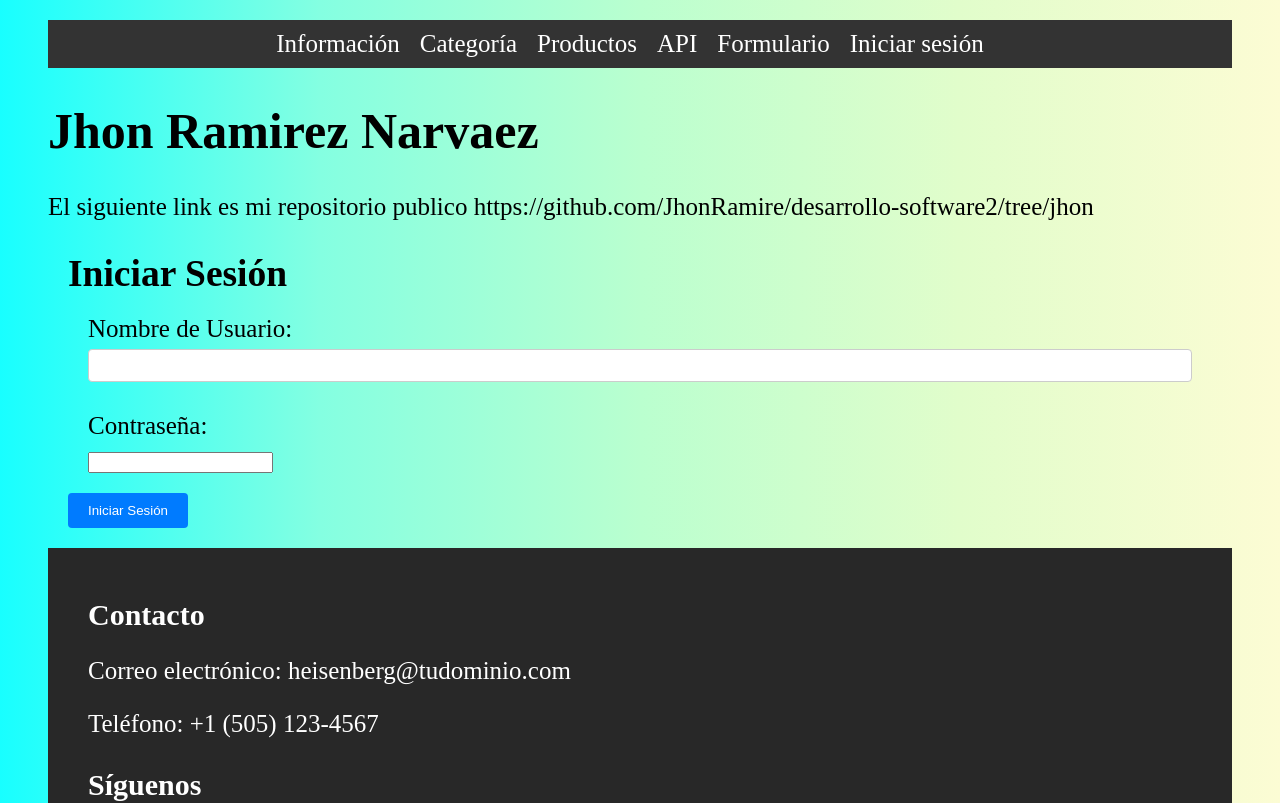
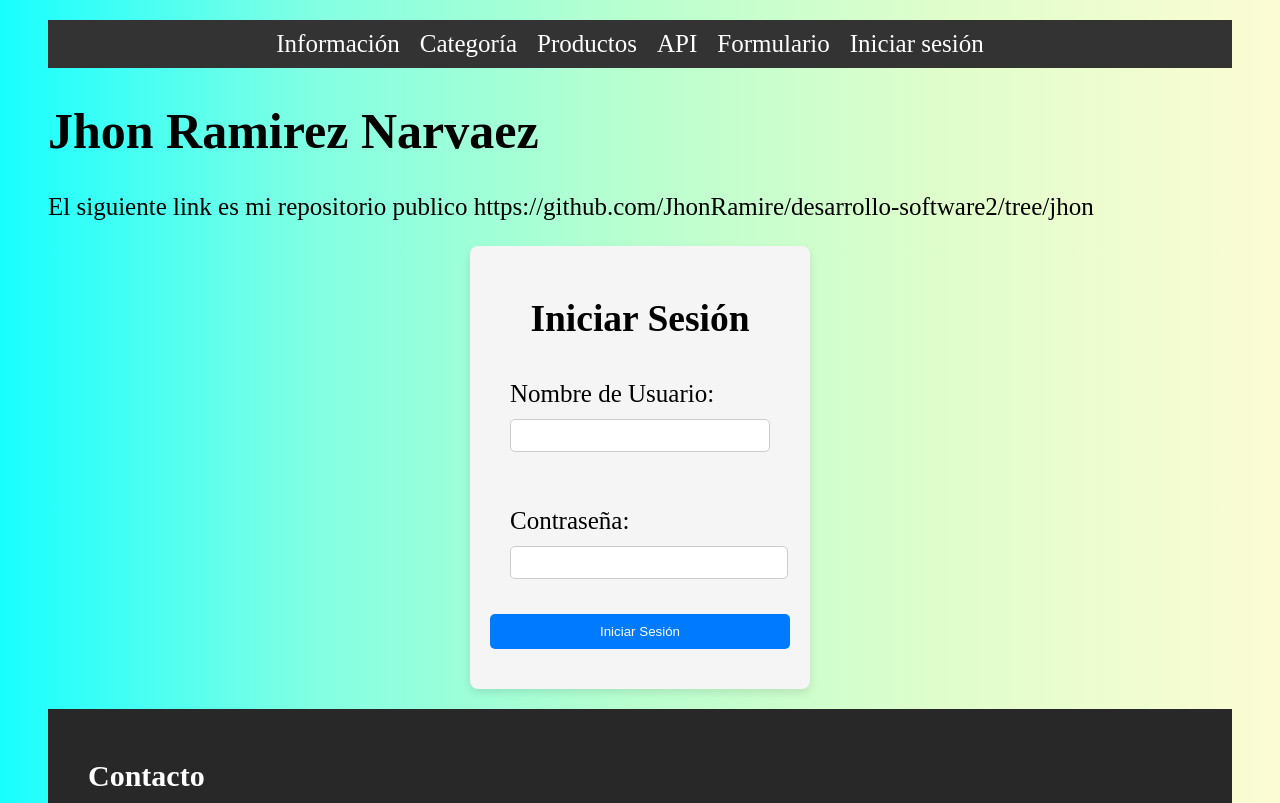
Before and after one commit to JhonRamire/desarrollo-software2, a React (Create React App) app: page /login in a window 1280 px wide. Shown: the top 803 px of the page. Built offline with nearby package versions, Linux system fonts and the light colour scheme.

Commit message:
Agregado CSS para estilizar el formulario de inicio de sesión proporcionando estilos básicos para el formulario de inicio de sesión, incluyendo centrado, estilos de bordes, color de fondo y otros estilos de elementos como etiquetas, inputs y botones.

```diff
--- a/src/components/Login/Login.css
+++ b/src/components/Login/Login.css
@@ -0,0 +1,46 @@
+/* Login.css */
+
+.divIniciarSesion {
+    margin: 20px auto;
+    padding: 20px;
+    width: 300px;
+    background-color: #f5f5f5;
+    border-radius: 8px;
+    box-shadow: 0 4px 8px rgba(0, 0, 0, 0.1);
+}
+
+h2 {
+    margin-bottom: 20px;
+    text-align: center;
+}
+
+form {
+    display: flex;
+    flex-direction: column;
+}
+
+label {
+    margin-bottom: 10px;
+}
+
+input[type="text"],
+input[type="password"] {
+    padding: 8px;
+    margin-bottom: 15px;
+    border: 1px solid #ccc;
+    border-radius: 5px;
+    width: 100%;
+}
+
+button {
+    padding: 10px;
+    background-color: #007bff;
+    color: #fff;
+    border: none;
+    border-radius: 5px;
+    cursor: pointer;
+}
+
+button:hover {
+    background-color: #0056b3;
+}
--- a/src/components/Login/Login.js
+++ b/src/components/Login/Login.js
@@ -4,7 +4,7 @@
 
 function Login() {
     return (
-        <div>
+        <div class="divIniciarSesion">
             <h2>Iniciar Sesión</h2>
             <form>
                 <div>
```
